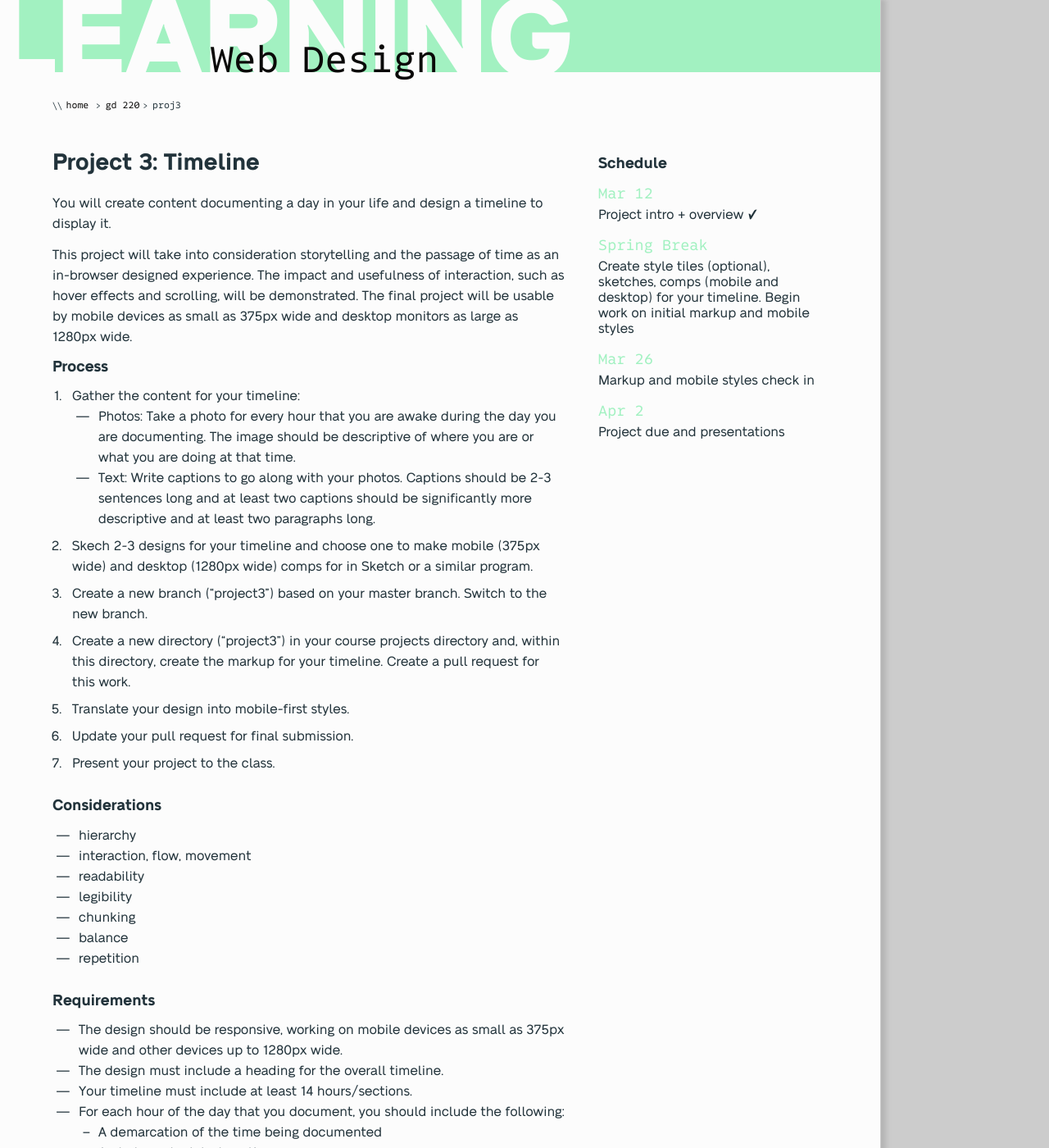
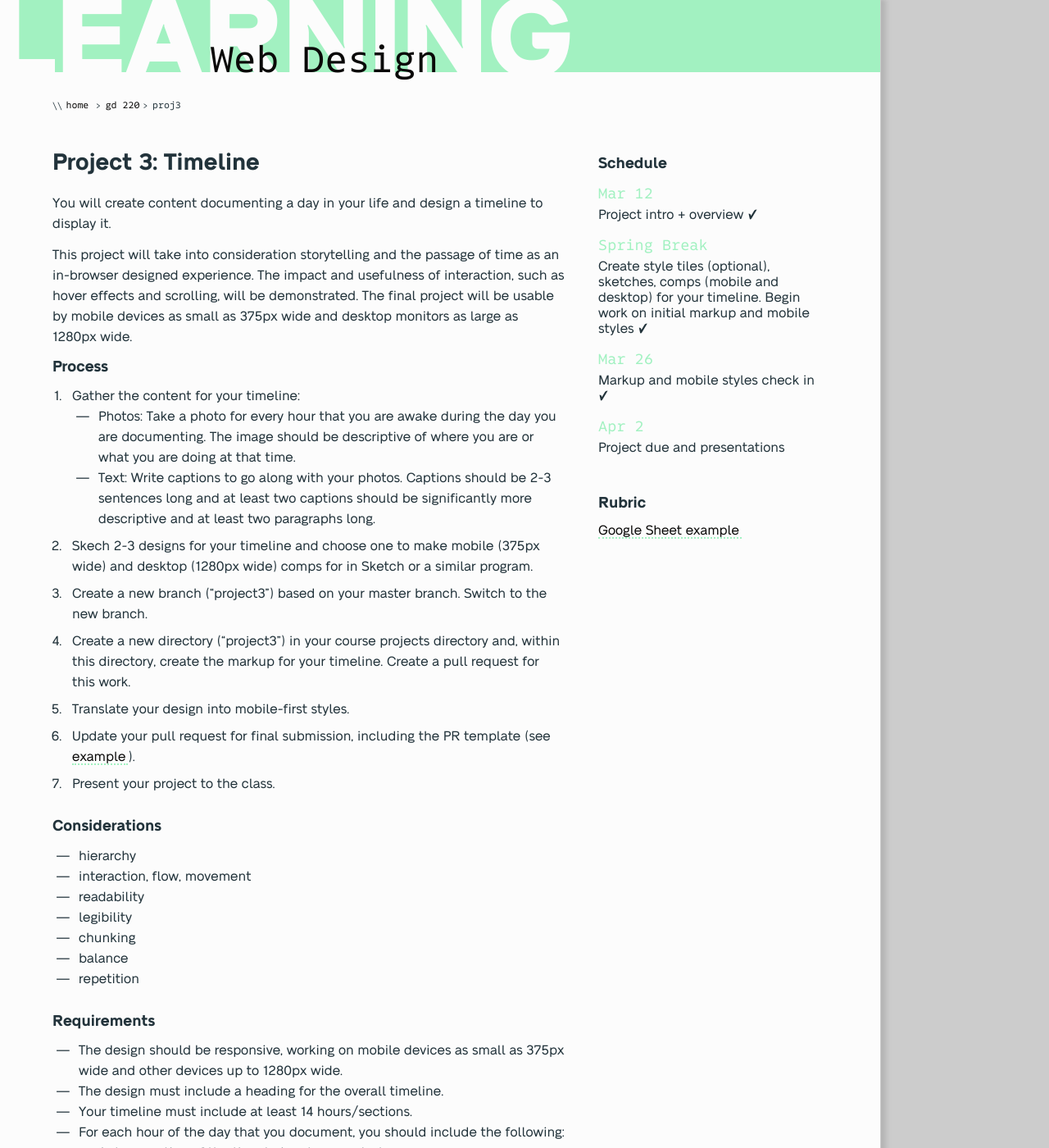
Before and after one commit to mica-web/mica-web.github.io, a Jekyll site: the page built from gd-220/proj3.md, in a window 1280 px wide and 1400 px high. Shown: the whole window at 82% size. Built offline with Jekyll 4.4.1, drawn with Linux system fonts in a browser that asks for light colours; some web fonts are replaced; some of the changed lines change nothing that is shown.

Commit message:
Add rubric and template to proj3

```diff
--- a/gd-220/proj3.md
+++ b/gd-220/proj3.md
@@ -24,7 +24,7 @@ This project will take into consideration storytelling and the passage of time a
 1. Create a new branch ("project3") based on your master branch. Switch to the new branch.
 1. Create a new directory ("project3") in your course projects directory and, within this directory, create the markup for your timeline. Create a pull request for this work.
 1. Translate your design into mobile-first styles.
-1. Update your pull request for final submission.
+1. Update your pull request for final submission, including the PR template (see [example](https://github.com/mica-web/gd2/pull/3)).
 1. Present your project to the class.
 
 ## Considerations
@@ -59,14 +59,14 @@ This project will take into consideration storytelling and the passage of time a
 <dt>Mar 12</dt>
 <dd>Project intro + overview ✔</dd>
 <dt>Spring Break</dt>
-<dd>Create style tiles (optional), sketches, comps (mobile and desktop) for your timeline. Begin work on initial  markup and mobile styles</dd>
+<dd>Create style tiles (optional), sketches, comps (mobile and desktop) for your timeline. Begin work on initial  markup and mobile styles ✔</dd>
 <dt>Mar 26</dt>
-<dd>Markup and mobile styles check in</dd>
+<dd>Markup and mobile styles check in ✔</dd>
 <dt>Apr 2</dt>
 <dd>Project due and presentations</dd>
 </dl>
 
-<!-- <h2>Rubric</h2>
-<a href="" target="_blank">Google Sheet example</a> -->
+<h2>Rubric</h2>
+<a href="https://docs.google.com/spreadsheets/d/14OvRJcowtc2IpjVv1EGY4tRlp3xSzL0Yzvn0urztFks/edit?usp=sharing" target="_blank">Google Sheet example</a>
 
 </aside>
```
